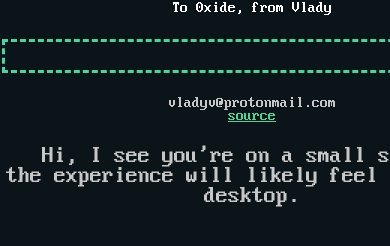
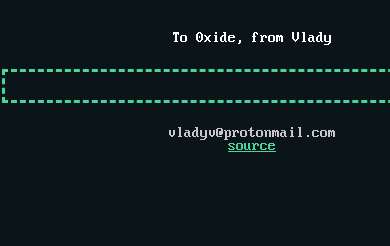
Before and after one commit to vladinator1000/ox, a website: page static/index.html in a window 390 px wide. Shown: the top 246 px of the page. Drawn offline with Linux system fonts and the light colour scheme; files that its build step writes are made by us from their sources; files whose address does not match are found by name.

Commit message:
remove warning

```diff
--- a/static/index.html
+++ b/static/index.html
@@ -40,6 +40,7 @@
       }
 
       .greeting {
+        margin-top: 30px;
         font-weight: 100;
         font-size: medium;
         color: #FFFFFF
@@ -61,16 +62,7 @@
         border: 3px dashed var(--oxide);
       }
 
-      #warning {
-        display: none;
-        text-align: center;
-      }
-
       @media screen and (max-width: 1000px) {
-        #warning {
-            display: block;
-        }
-
         /* Disable scroll */
         html body {
           margin: 0;
@@ -88,10 +80,6 @@
       <p id="card"></p>
       <span class="hint">vladyv@protonmail.com</span>
       <a class="hint" href="https://github.com/vladinator1000/ox" target="_blank">source</a>
-      <p id="warning">
-        Hi, I see you're on a small screen, <br/>
-        the experience will likely feel better on desktop.
-      </p>
     </div>
     <script src="index.js"></script>
   </body>
```
